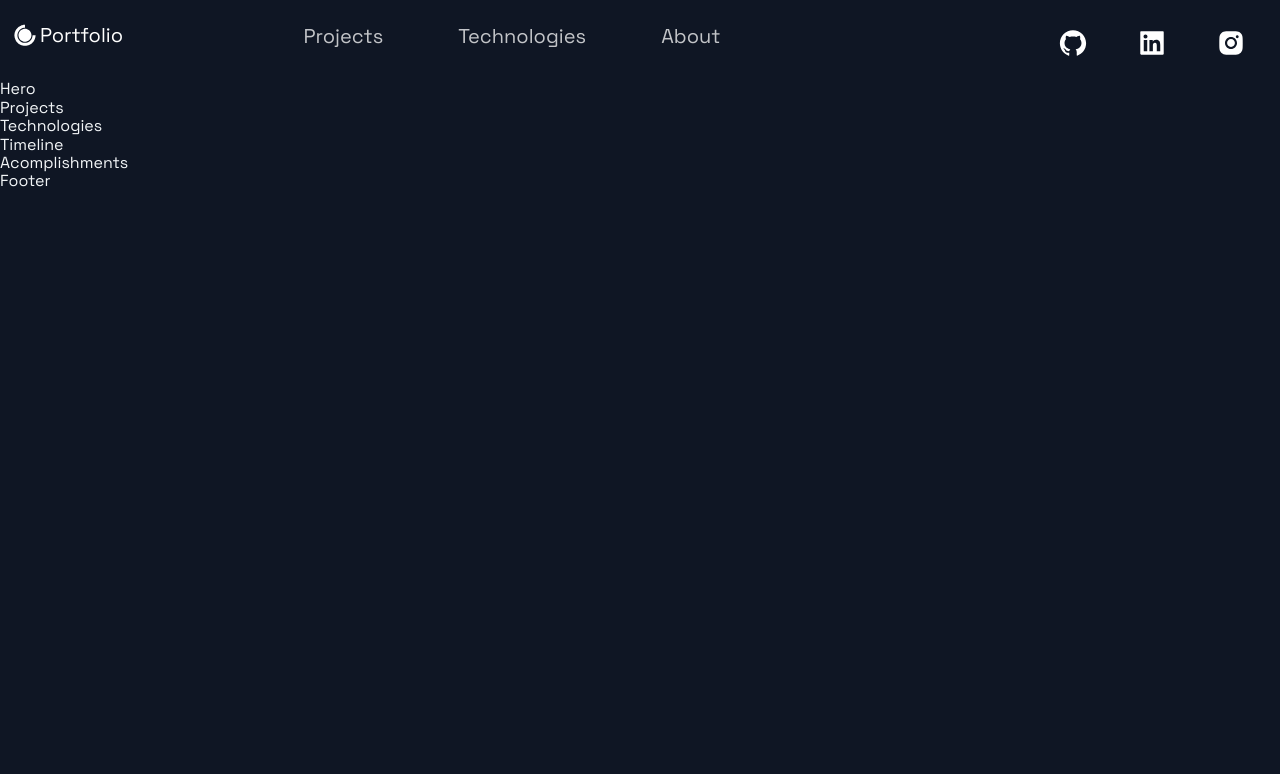
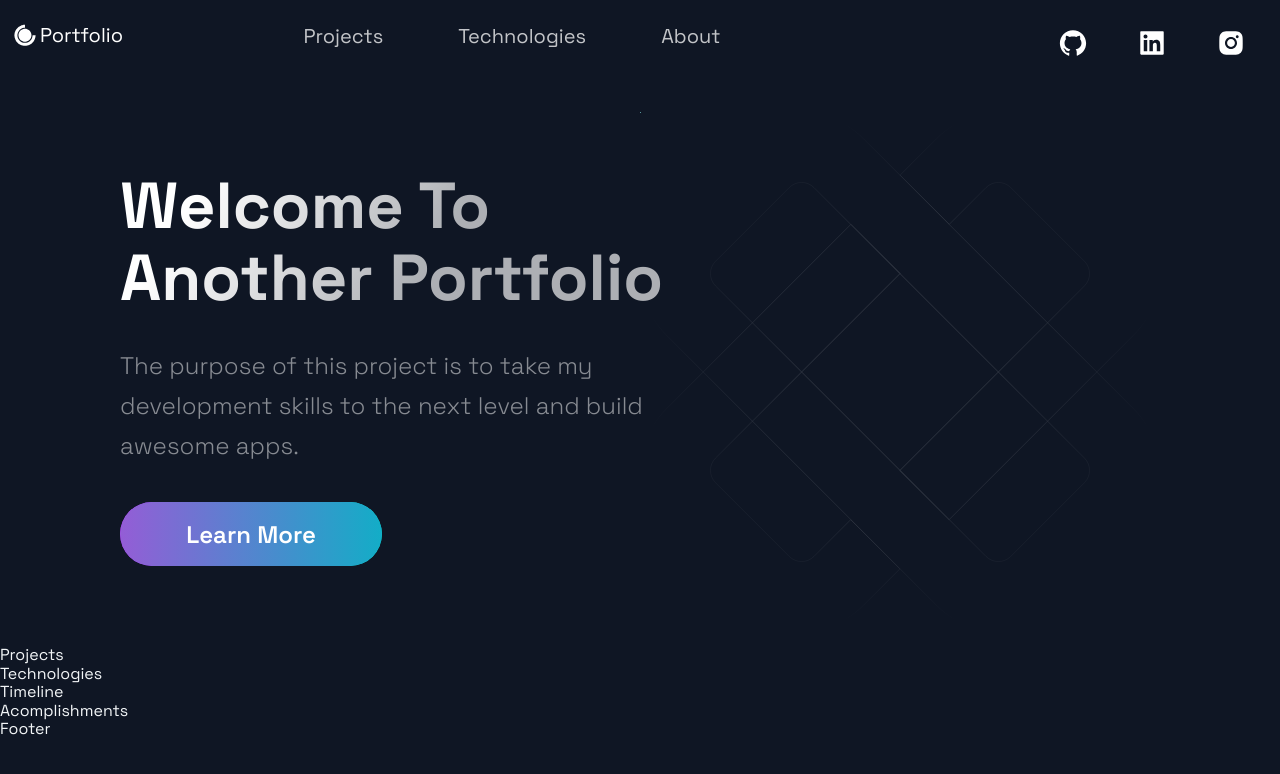
Before and after one commit to BrandonWingerAir/portfolio-next, a Next.js app: page / in a window 1280 px wide. Shown: the top 774 px of the page. Built offline with nearby package versions, Linux system fonts and the light colour scheme.

Commit message:
hero section components and content

```diff
--- a/src/components/Hero/Hero.js
+++ b/src/components/Hero/Hero.js
@@ -4,10 +4,21 @@
 import Button from '../../styles/GlobalComponents/Button';
 import { LeftSection } from './HeroStyles';
 
-const Hero = (props) => (
-  <div>
-    Hero
-  </div>
+const Hero = () => (
+  <Section row nopadding>
+    <LeftSection>
+      <SectionTitle main center>
+        Welcome To <br/>
+        Another Portfolio
+      </SectionTitle>
+
+      <SectionText>
+        The purpose of this project is to take my development skills to the next level and build awesome apps.
+      </SectionText>
+
+      <Button onClick={() => window.location = 'https://github.com'}>Learn More</Button>
+    </LeftSection>
+  </Section>
 );
 
 export default Hero;
--- a/src/pages/index.js
+++ b/src/pages/index.js
@@ -10,10 +10,10 @@
 const Home = () => {
   return (
     <Layout>
-      {/* <Section grid> */}
+      <Section grid>
         <Hero />
-        {/* <BgAnimation /> */}
-      {/* </Section> */}
+        <BgAnimation />
+      </Section>
       <Projects />
       <Technologies />
       <Timeline />
```
